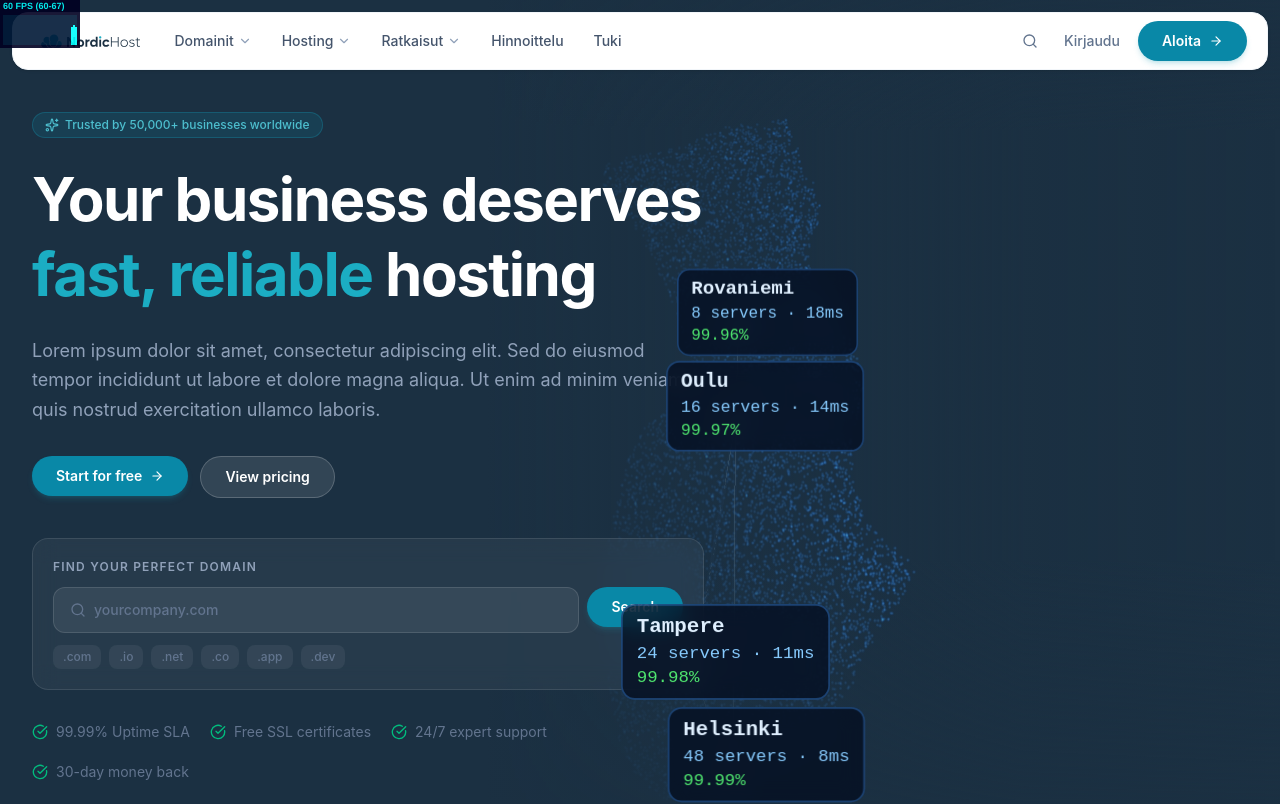
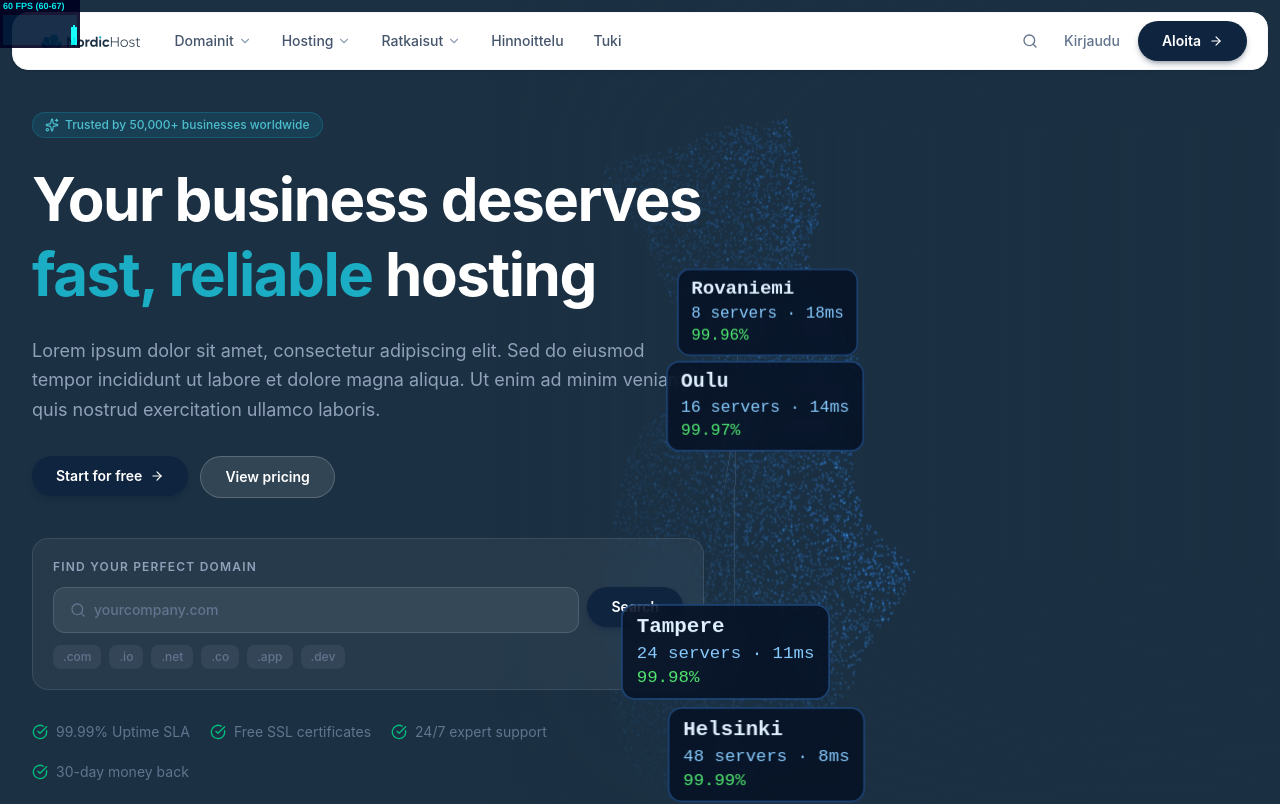
Before and after one commit to BananaCLONK/hosting-site, a Next.js app: page / in a window 1280 px wide. Shown: the top 804 px of the page. Built offline with nearby package versions, Linux system fonts and the light colour scheme.

Commit message:
Change primary button color to #0F243E

```diff
--- a/src/components/Button.tsx
+++ b/src/components/Button.tsx
@@ -46,12 +46,12 @@ export function PrimaryButton({
         className={cn(
           "group relative inline-flex items-center gap-2 overflow-hidden",
           "transform-[translateZ(0)]",
-          "rounded-full bg-brand-600 px-6 py-2.5",
+          "rounded-full bg-[#0F243E] px-6 py-2.5",
           "text-sm font-semibold text-white",
-          "shadow-md shadow-brand-500/20",
+          "shadow-md shadow-[#0F243E]/30",
           "outline-none focus:outline-none",
-          "transition-shadow duration-200",
-          "hover:shadow-lg hover:shadow-brand-500/30",
+          "transition-all duration-200",
+          "hover:bg-[#0d1f35] hover:shadow-lg hover:shadow-[#0F243E]/40",
           "disabled:pointer-events-none disabled:opacity-50",
           fullWidth && "w-full justify-center",
           className
```
